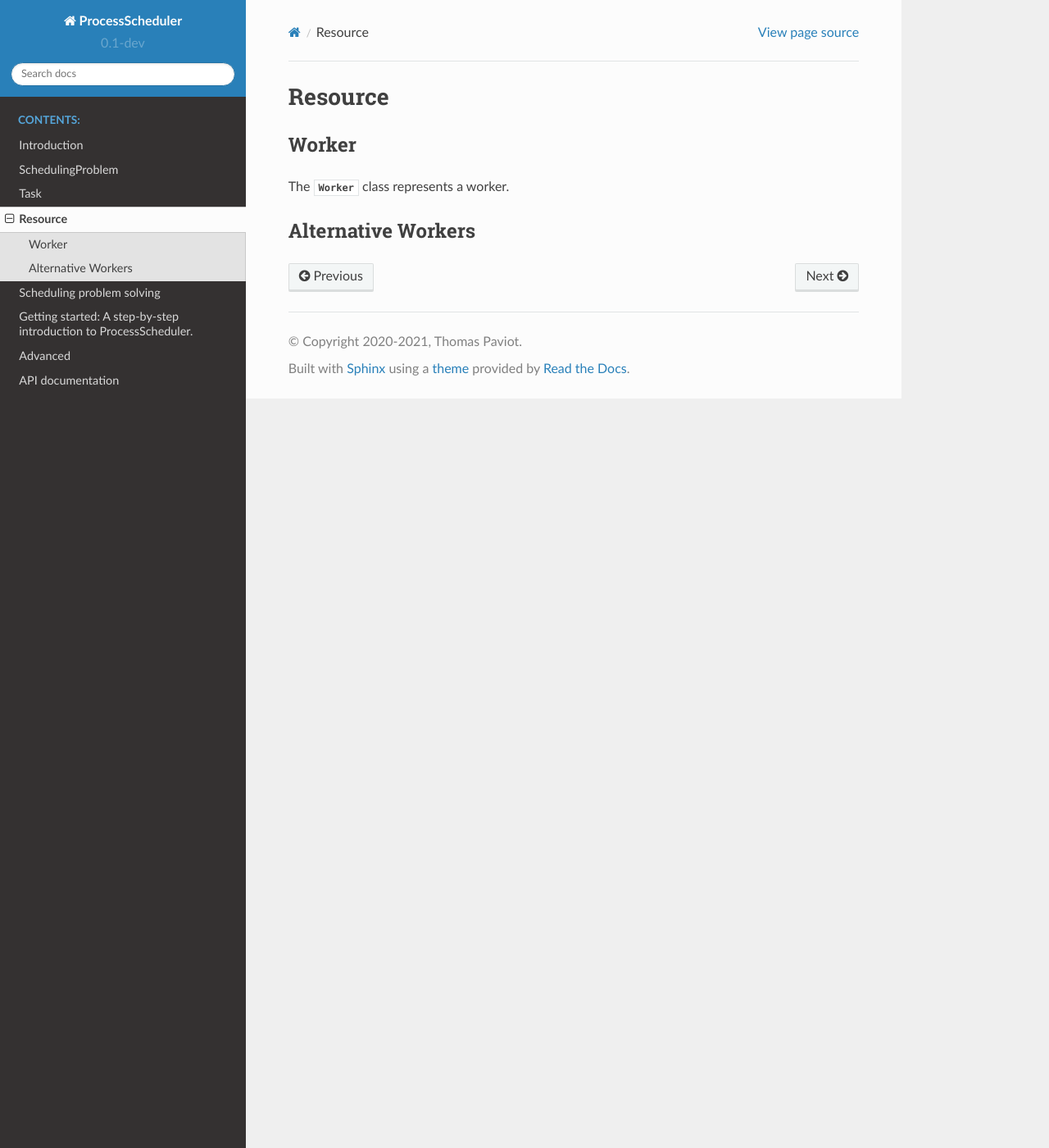
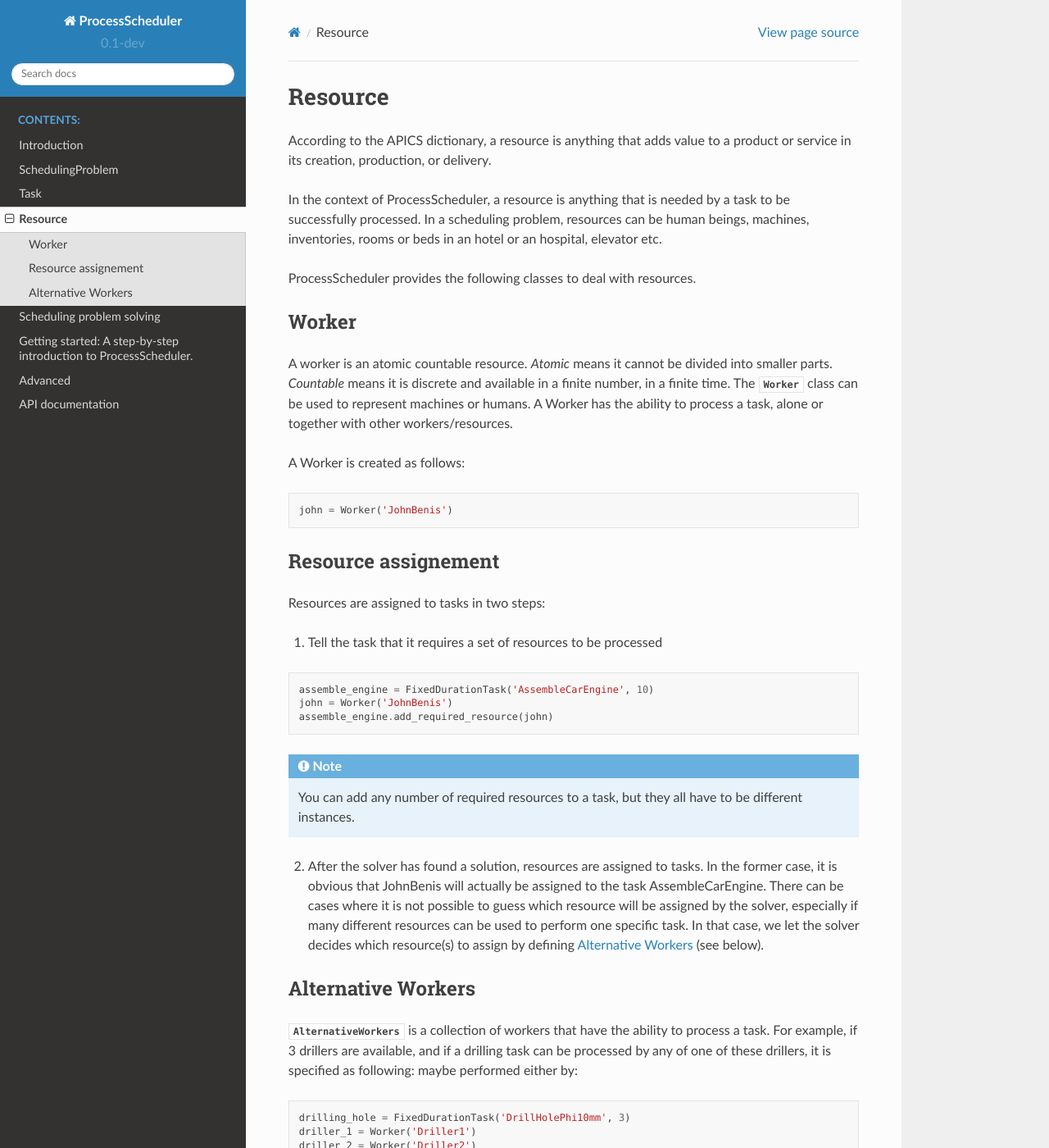
Before and after one commit to tpaviot/ProcessScheduler, a Sphinx documentation site: the page built from doc/resource.rst, in a window 1280 px wide and 1400 px high. Shown: the whole window at 82% size. Built offline with Sphinx 7.4.7 and the Read the Docs theme 2.0.0, drawn with Linux system fonts in a browser that asks for light colours; some of the changed text lies outside the part shown.

Commit message:
Improve doc

```diff
--- a/doc/resource.rst
+++ b/doc/resource.rst
@@ -1,10 +1,54 @@
 Resource
 ========
+
+According to the APICS dictionary, a resource is anything that adds value to a product or service in its creation, production, or delivery.
+
+In the context of ProcessScheduler, a resource is anything that is needed by a task to be successfully processed. In a scheduling problem, resources can be human beings, machines, inventories, rooms or beds in an hotel or an hospital, elevator etc.
+
+ProcessScheduler provides the following classes to deal with resources.
 
 Worker
 ------
 
-The :class:`Worker` class represents a worker.
+A worker is an atomic countable resource. *Atomic* means it cannot be divided into smaller parts. *Countable* means it is discrete and available in a finite number, in a finite time. The :class:`Worker` class can be used to represent machines or humans. A Worker has the ability to process a task, alone or together with other workers/resources.
+
+A Worker is created as follows:
+
+.. code-block:: python
+
+    john = Worker('JohnBenis')
+
+
+Resource assignement
+--------------------
+Resources are assigned to tasks in two steps:
+
+1. Tell the task that it requires a set of resources to be processed
+
+.. code-block:: python
+
+    assemble_engine = FixedDurationTask('AssembleCarEngine', 10)
+    john = Worker('JohnBenis')
+    assemble_engine.add_required_resource(john)
+
+.. note::
+   You can add any number of required resources to a task, but they all have to be different instances.
+
+2. After the solver has found a solution, resources are assigned to tasks. In the former case, it is obvious that JohnBenis will actually be assigned to the task AssembleCarEngine. There can be cases where it is not possible to guess which resource will be assigned by the solver, especially if many different resources can be used to perform one specific task. In that case, we let the solver decides which resource(s) to assign by defining :ref:`alternative-workers` (see below).
+
+.. _alternative-workers:
 
 Alternative Workers
 -------------------
+:class:`AlternativeWorkers` is a collection of workers that have the ability to process a task. For example, if 3 drillers are available, and if a drilling task can be processed by any of one of these drillers, it is specified as following:
+maybe performed either by:
+
+.. code-block:: python
+
+    drilling_hole = FixedDurationTask('DrillHolePhi10mm', 3)
+    driller_1 = Worker('Driller1')
+    driller_2 = Worker('Driller2')
+    driller_3 = Worker('Driller3')
+    drilling_hole.ad_required_resource(AlternativeWorkers([driller_1, driller_2, driller_3], 1))
+
+The last 1 parameters tells the solver to choose 1 resource to perform the task. The number of workers is at least 1, and at most :math:`n`, under the condition that :math:`n` is smaller than the number of workers.
```
Also changed, not shown: doc/advanced.rst (+22 -0 lines), doc/introduction.rst (+10 -6 lines), doc/solving.rst (+43 -1 lines), doc/img/example_1.svg (renamed from doc/img/example.svg).
